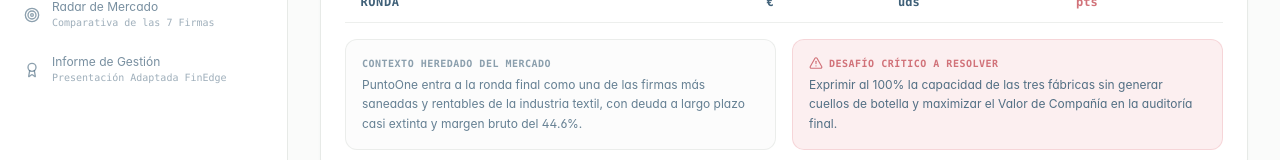
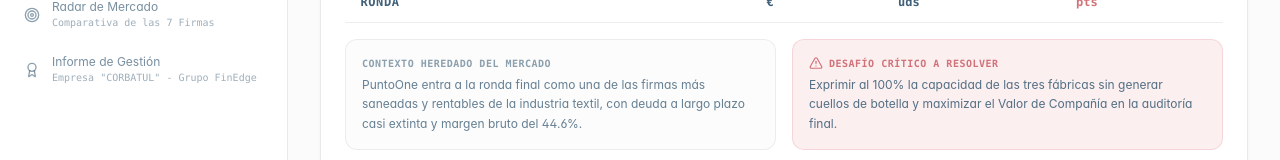
Before and after one commit to dennysrojas/finedge-dashboard, a Next.js app: page / in a window 1280 px wide. Shown: the part 402-562 px from the top of the page. Built offline with nearby package versions, Linux system fonts and the light colour scheme.

Commit message:
fix(ui): actualizar titulo a Informe de Gestion y expandir contenedor a ancho completo

```diff
--- a/src/app/page.tsx
+++ b/src/app/page.tsx
@@ -46,7 +46,7 @@ export default function FinedgeDashboardPage() {
     },
     report: {
       icon: <Award className="w-5 h-5 text-rosewood" />,
-      title: 'Informe de Gestión · Presentación Adaptada',
+      title: 'Informe de Gestión - Empresa "CORBATUL" - Grupo FinEdge',
       subtitle: 'FinEdge × CORBATUL · Diagnóstico, Roles, Dirección Estratégica & Plan Operativo',
     },
   };
--- a/src/components/dashboard/ManagementReportView.tsx
+++ b/src/components/dashboard/ManagementReportView.tsx
@@ -255,7 +255,7 @@ export const ManagementReportView: React.FC = () => {
   };
 
   return (
-    <div className="space-y-8 max-w-7xl mx-auto pb-16 animate-fadeIn text-slate-steel">
+    <div className="space-y-8 w-full pb-16 animate-fadeIn text-slate-steel">
 
       {/* ========================================================
           0. HERO HEADER INSTITUCIONAL: TORNEO & INSTITUCIÓN
@@ -268,7 +268,7 @@ export const ManagementReportView: React.FC = () => {
                 8.º Torneo Internacional de Simulación · ACBSP & CompanyGame
               </span>
               <span className="px-3 py-1 rounded-full text-xs font-mono font-medium bg-mineral-100 text-slate-steel-dark border border-mineral/30">
-                Informe de Gestión Oficial · FinEdge × CORBATUL
+                Informe de Gestión Oficial · Empresa "CORBATUL" - Grupo FinEdge
               </span>
               <span className="px-3 py-1 rounded-full text-xs font-mono font-bold bg-rosewood-light text-rosewood border border-rosewood-200">
                 Punto de Partida: 2025
@@ -279,7 +279,7 @@ export const ManagementReportView: React.FC = () => {
             </div>
 
             <h1 className="text-2xl sm:text-3xl lg:text-4xl font-serif font-black text-slate-steel-900 tracking-tight">
-              Presentación Adaptada · Equipo FinEdge
+              Informe de Gestión - Empresa "CORBATUL" - Grupo FinEdge
             </h1>
 
             <p className="text-xs sm:text-sm text-slate-steel/80 max-w-3xl leading-relaxed">
@@ -356,7 +356,7 @@ export const ManagementReportView: React.FC = () => {
             </div>
           </div>
           <span className="text-[11px] font-mono font-bold text-slate-steel bg-mineral-100 px-3 py-1 rounded-full border border-mineral/30">
-            Equipo: FinEdge · Compañía: CORBATUL
+            Empresa: "CORBATUL" · Grupo: FinEdge
           </span>
         </div>
 
--- a/src/components/dashboard/Sidebar.tsx
+++ b/src/components/dashboard/Sidebar.tsx
@@ -71,7 +71,7 @@ export const Sidebar: React.FC<SidebarProps> = ({
     {
       id: 'report',
       label: 'Informe de Gestión',
-      sublabel: 'Presentación Adaptada FinEdge',
+      sublabel: 'Empresa "CORBATUL" - Grupo FinEdge',
       icon: <Award className="w-4 h-4" />,
     },
   ];
```
